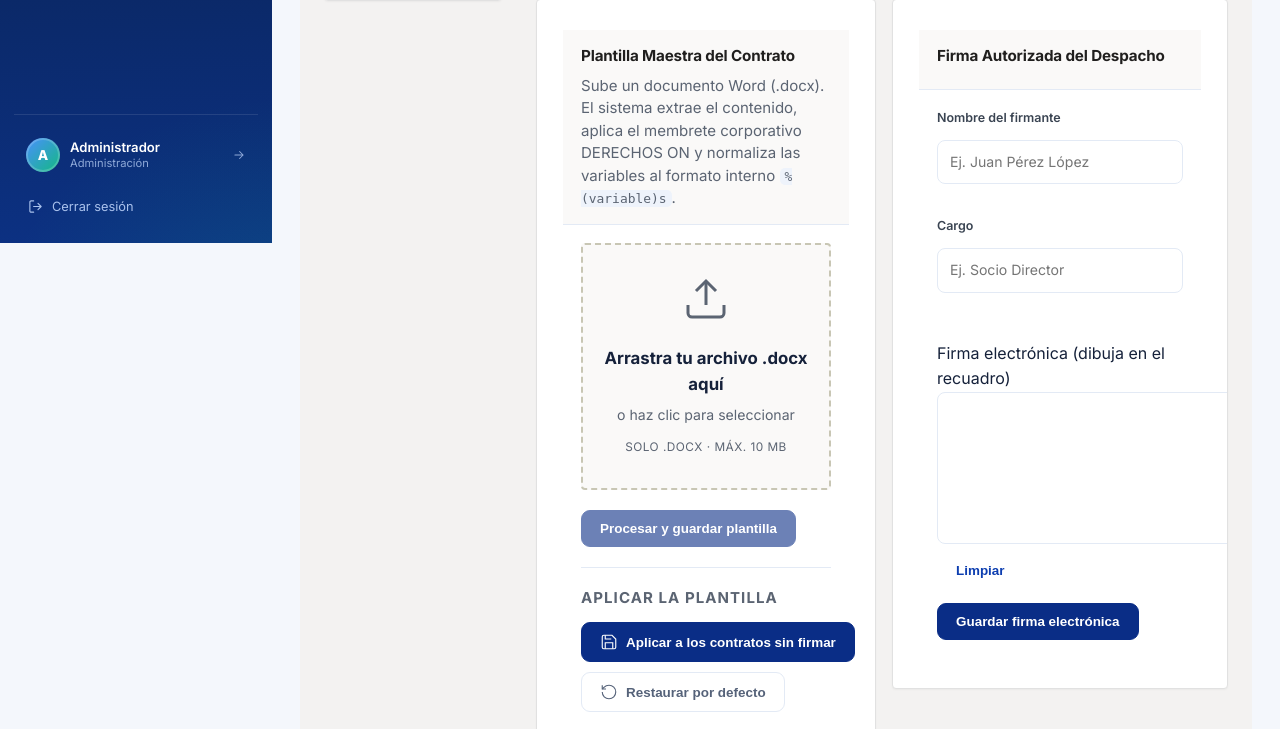
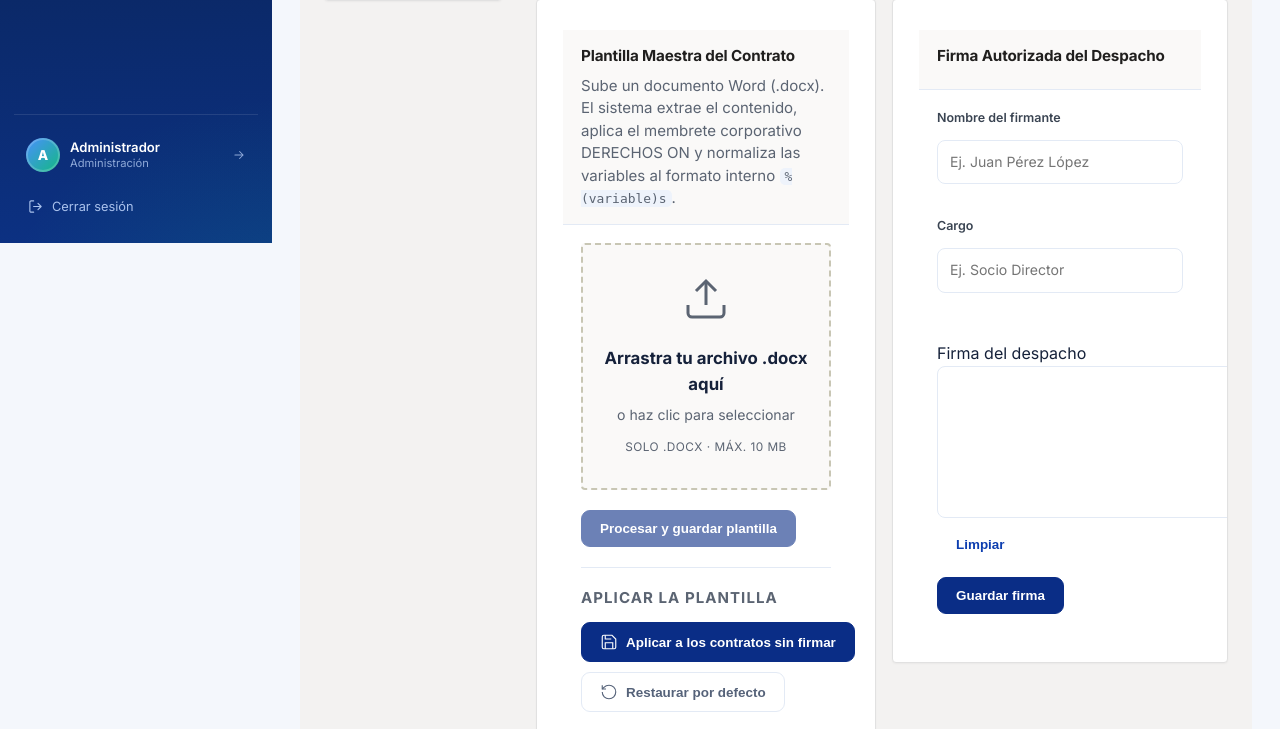
Before and after one commit to DerechosOn/administracion, a Flask app: template templates/admin/contrato.html in a window 1280 px wide. Shown: the part 557-1286 px from the top of the page. Run offline with Flask 3, Linux system fonts and the light colour scheme; the template is opened without the code that fills it, so the values that code supplies are empty; data comes from the database, SQL or seed files in the repository.

Commit message:
Ajusta textos de firma en el panel de contratos

```diff
--- a/templates/admin/contrato.html
+++ b/templates/admin/contrato.html
@@ -174,13 +174,13 @@
             {% endif %}
           </div>
           <div style="margin:14px 0">
-            <label>Firma electrónica (dibuja en el recuadro)</label>
+            <label>Firma del despacho</label>
             <canvas id="pad-firma-despacho" width="520" height="150" style="border:1px solid var(--line);border-radius:8px;background:#fff;display:block"></canvas>
             <div style="display:flex;gap:8px;margin-top:8px">
               <button type="button" class="btn btn-outline" id="btn-limpiar-despacho">Limpiar</button>
             </div>
           </div>
-          <button type="submit" class="btn btn-primary" id="btn-guardar-firma-digital">Guardar firma electrónica</button>
+          <button type="submit" class="btn btn-primary" id="btn-guardar-firma-digital">Guardar firma</button>
         </form>
 
 <script>
```
